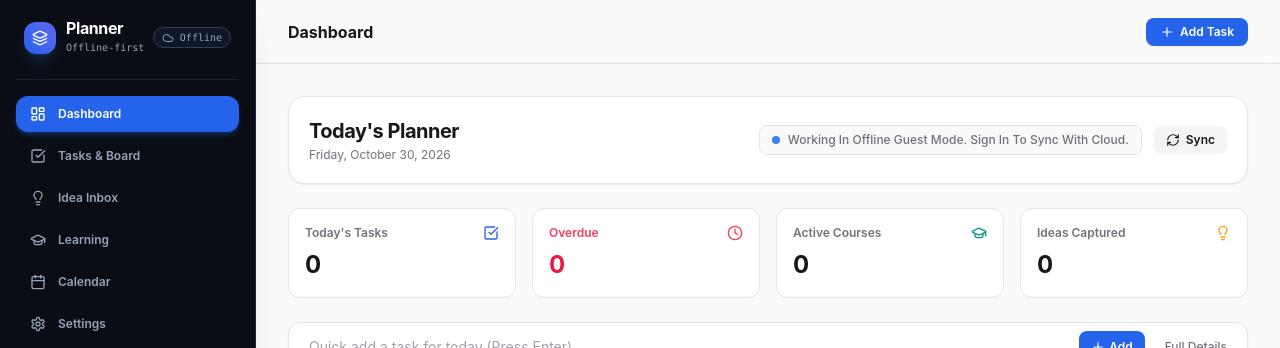
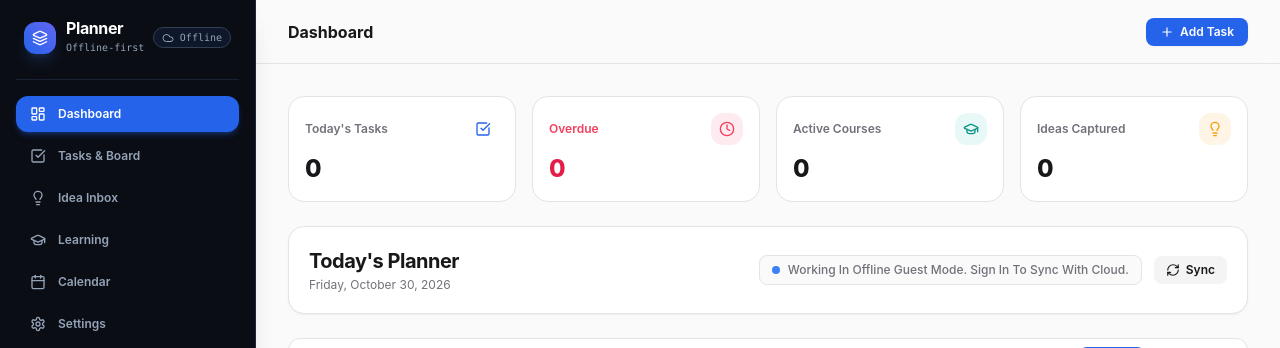
Before and after one commit to sakibnjr/second-brain, a React (Vite) app in the folder apps/desktop/: page / in a window 1280 px wide. Shown: the top 348 px of the page. Built offline with nearby package versions, Linux system fonts and the light colour scheme; no server answers.

Commit message:
feat(dashboard): move stat cards to the top of dashboard

```diff
--- a/apps/desktop/src/components/DashboardView.tsx
+++ b/apps/desktop/src/components/DashboardView.tsx
@@ -95,7 +95,78 @@ export function DashboardView({ onNavigate, onOpenTaskModal }: DashboardViewProp
 
   return (
     <div className="space-y-6 w-full max-w-none">
-      {/* Top Banner & Sync trigger */}
+      {/* 1. Stat Cards at the VERY TOP */}
+      <div className="grid grid-cols-2 lg:grid-cols-4 gap-4 w-full">
+        <div
+          onClick={() => onNavigate("tasks")}
+          className="cursor-pointer p-4 rounded-2xl border border-border bg-surface hover:border-primary/60 hover:shadow-md transition group"
+        >
+          <div className="flex items-center justify-between">
+            <span className="text-xs font-semibold text-textSecondary">
+              Today's Tasks
+            </span>
+            <div className="p-2 rounded-xl bg-primary/10 text-primary group-hover:scale-110 transition">
+              <CheckSquare className="w-4 h-4" />
+            </div>
+          </div>
+          <div className="text-2xl font-extrabold text-textPrimary mt-2">
+            {todayTasks.length}
+          </div>
+        </div>
+
+        <div
+          onClick={() => onNavigate("tasks")}
+          className="cursor-pointer p-4 rounded-2xl border border-border bg-surface hover:border-rose-500/60 hover:shadow-md transition group"
+        >
+          <div className="flex items-center justify-between">
+            <span className="text-xs font-semibold text-rose-500">
+              Overdue
+            </span>
+            <div className="p-2 rounded-xl bg-rose-500/10 text-rose-500 group-hover:scale-110 transition">
+              <Clock className="w-4 h-4" />
+            </div>
+          </div>
+          <div className="text-2xl font-extrabold text-rose-600 mt-2">
+            {overdueTasks.length}
+          </div>
+        </div>
+
+        <div
+          onClick={() => onNavigate("learning")}
+          className="cursor-pointer p-4 rounded-2xl border border-border bg-surface hover:border-teal-500/60 hover:shadow-md transition group"
+        >
+          <div className="flex items-center justify-between">
+            <span className="text-xs font-semibold text-textSecondary">
+              Active Courses
+            </span>
+            <div className="p-2 rounded-xl bg-teal-500/10 text-teal-600 group-hover:scale-110 transition">
+              <GraduationCap className="w-4 h-4" />
+            </div>
+          </div>
+          <div className="text-2xl font-extrabold text-textPrimary mt-2">
+            {inProgressLearning.length}
+          </div>
+        </div>
+
+        <div
+          onClick={() => onNavigate("ideas")}
+          className="cursor-pointer p-4 rounded-2xl border border-border bg-surface hover:border-amber-500/60 hover:shadow-md transition group"
+        >
+          <div className="flex items-center justify-between">
+            <span className="text-xs font-semibold text-textSecondary">
+              Ideas Captured
+            </span>
+            <div className="p-2 rounded-xl bg-amber-500/10 text-amber-500 group-hover:scale-110 transition">
+              <Lightbulb className="w-4 h-4" />
+            </div>
+          </div>
+          <div className="text-2xl font-extrabold text-textPrimary mt-2">
+            {ideas.length}
+          </div>
+        </div>
+      </div>
+
+      {/* 2. Today's Planner Banner & Sync trigger */}
       <div className="flex flex-col sm:flex-row items-start sm:items-center justify-between gap-4 bg-surface border border-border rounded-2xl p-5 shadow-sm">
         <div>
           <h2 className="text-xl font-bold tracking-tight text-textPrimary">
@@ -139,69 +210,6 @@ export function DashboardView({ onNavigate, onOpenTaskModal }: DashboardViewProp
             />
             <span>Sync</span>
           </button>
-        </div>
-      </div>
-
-      {/* Metrics Row */}
-      <div className="grid grid-cols-2 md:grid-cols-4 gap-4">
-        <div
-          onClick={() => onNavigate("tasks")}
-          className="cursor-pointer p-4 rounded-xl border border-border bg-surface hover:border-primary transition group"
-        >
-          <div className="flex items-center justify-between">
-            <span className="text-xs font-semibold text-textSecondary">
-              Today's Tasks
-            </span>
-            <CheckSquare className="w-4 h-4 text-primary group-hover:scale-110 transition" />
-          </div>
-          <div className="text-2xl font-bold text-textPrimary mt-2">
-            {todayTasks.length}
-          </div>
-        </div>
-
-        <div
-          onClick={() => onNavigate("tasks")}
-          className="cursor-pointer p-4 rounded-xl border border-border bg-surface hover:border-rose-500 transition group"
-        >
-          <div className="flex items-center justify-between">
-            <span className="text-xs font-semibold text-rose-500">
-              Overdue
-            </span>
-            <Clock className="w-4 h-4 text-rose-500 group-hover:scale-110 transition" />
-          </div>
-          <div className="text-2xl font-bold text-rose-600 mt-2">
-            {overdueTasks.length}
-          </div>
-        </div>
-
-        <div
-          onClick={() => onNavigate("learning")}
-          className="cursor-pointer p-4 rounded-xl border border-border bg-surface hover:border-teal-500 transition group"
-        >
-          <div className="flex items-center justify-between">
-            <span className="text-xs font-semibold text-textSecondary">
-              Active Courses
-            </span>
-            <GraduationCap className="w-4 h-4 text-teal-600 group-hover:scale-110 transition" />
-          </div>
-          <div className="text-2xl font-bold text-textPrimary mt-2">
-            {inProgressLearning.length}
-          </div>
-        </div>
-
-        <div
-          onClick={() => onNavigate("ideas")}
-          className="cursor-pointer p-4 rounded-xl border border-border bg-surface hover:border-amber-500 transition group"
-        >
-          <div className="flex items-center justify-between">
-            <span className="text-xs font-semibold text-textSecondary">
-              Ideas Captured
-            </span>
-            <Lightbulb className="w-4 h-4 text-amber-500 group-hover:scale-110 transition" />
-          </div>
-          <div className="text-2xl font-bold text-textPrimary mt-2">
-            {ideas.length}
-          </div>
         </div>
       </div>
 
```
